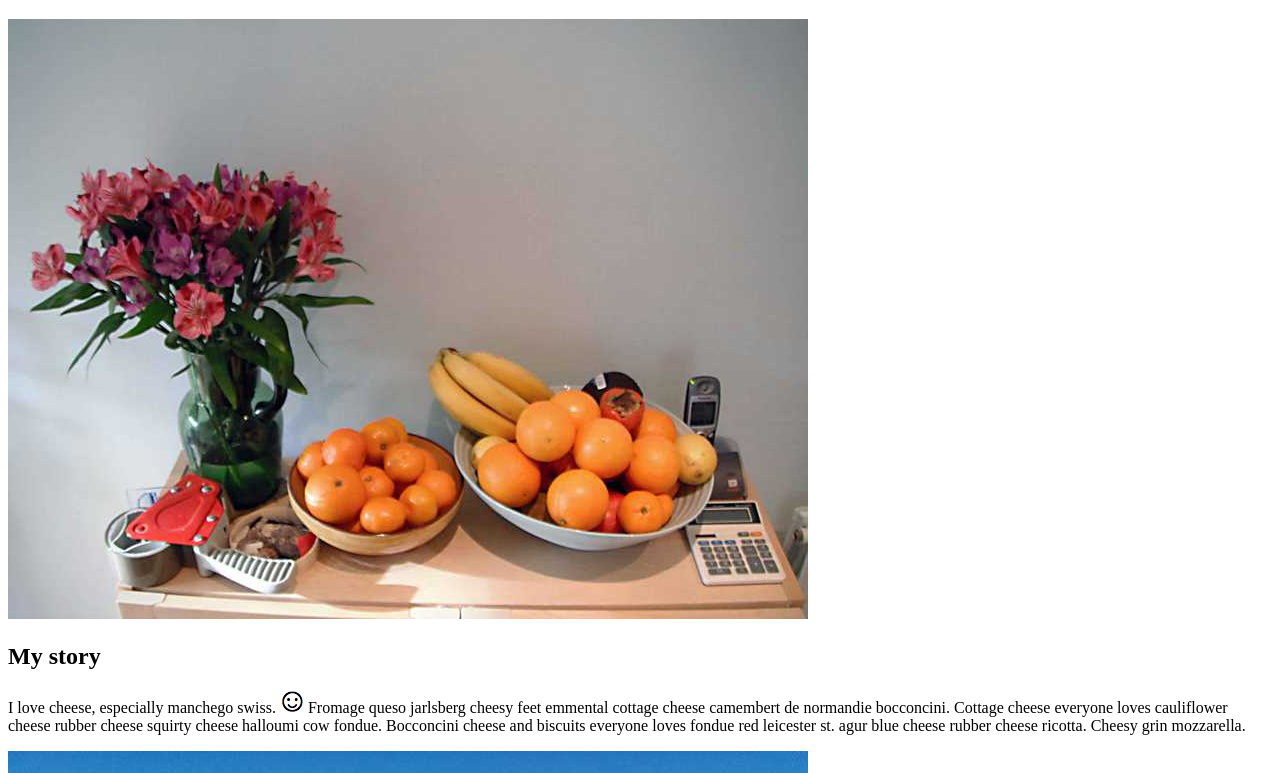
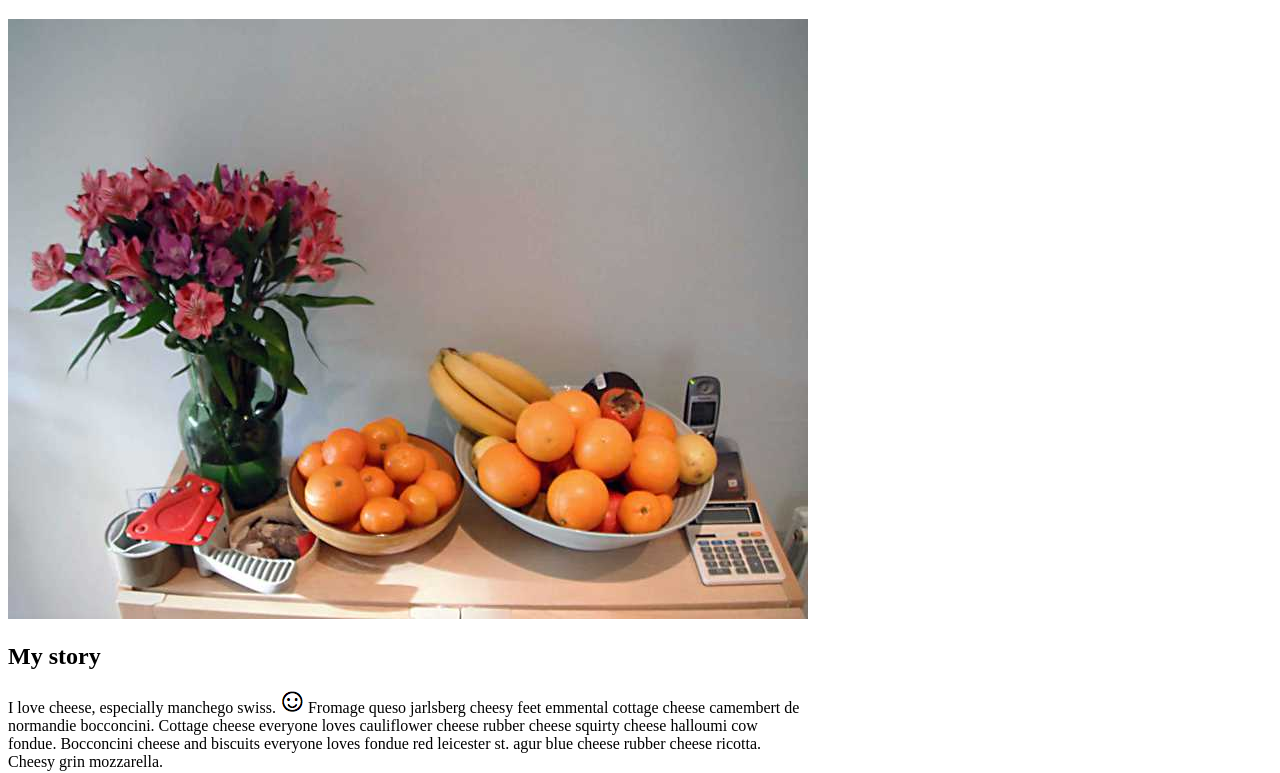
Before and after one commit to RaghavMangrola/Responsive-Blog, a plain HTML site: page index.html in a window 1280 px wide. Shown: the part 61-834 px from the top of the page. Drawn offline with Linux system fonts and the light colour scheme.

Commit message:
Set article width

```diff
--- a/css/main.css
+++ b/css/main.css
@@ -14,7 +14,9 @@ I've left some boilerplate below for you.
 
 body {}
 
-article {}
+article {
+    width: 800px;
+}
 
 h1 {}
 
```
